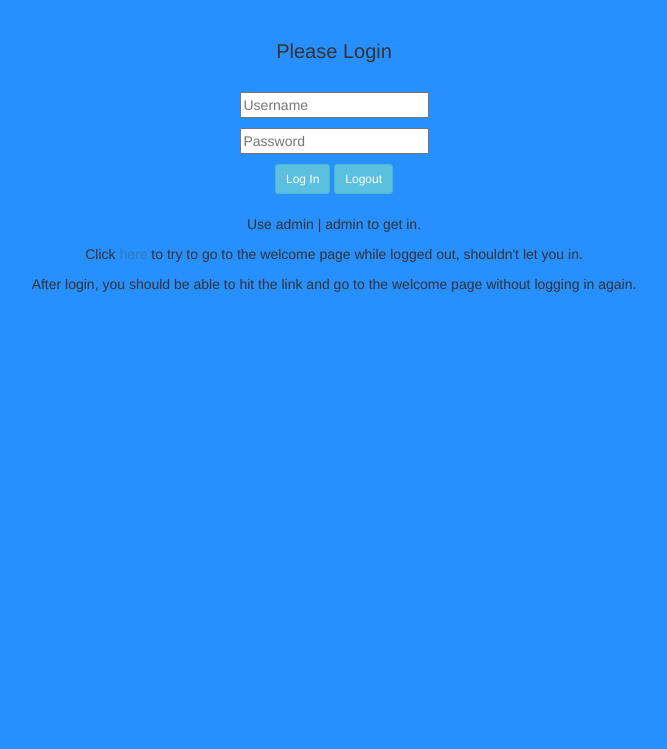
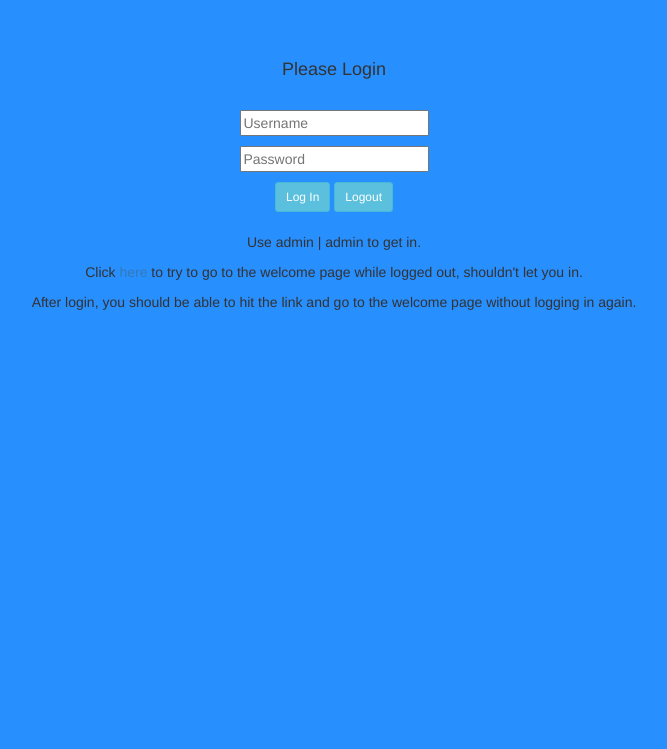
Before and after one commit to gioGats/CS2720-SE, a Flask app: page / in a window 1280 px wide. Shown: the part 50-799 px from the top of the page, without its empty margins (306-973 px from the left). Run offline with Flask 2, Linux system fonts and the light colour scheme; some libraries are stand-ins or nearby versions.

Commit message:
Update login.html

```diff
--- a/Flask-App/templates/login.html
+++ b/Flask-App/templates/login.html
@@ -50,7 +50,8 @@
     <div id="mainpanel">
 
       <center>
-      <h1 style="font-size: 20px;">Please Login</h1>
+      <br>
+      <h1 style="font-size:18px;">Please Login</h1>
             <br>
       <form class="form-signin" role="form" method="post" action="">
         {{ form.csrf_token }}
```
